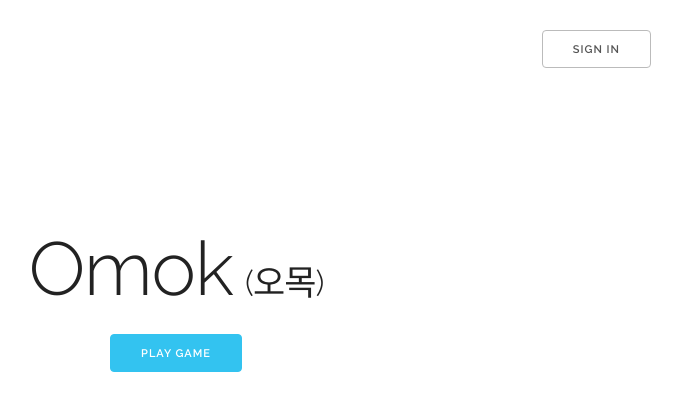
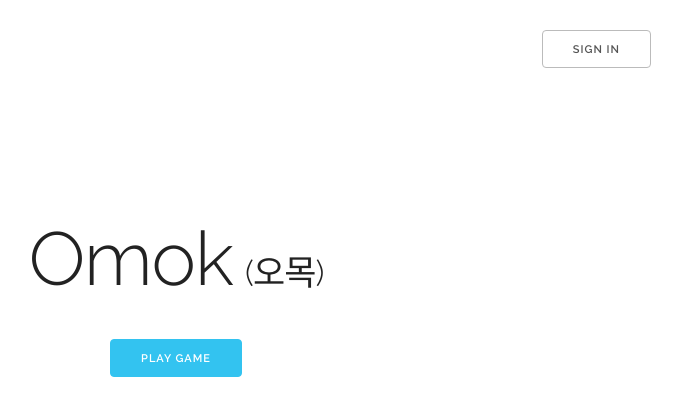
Before and after one commit to AugustineJeong/Omok-Multiplayer-Game, a Flask app: page /index/ in a window 1280 px wide. Shown: the top 416 px of the page, without its empty margins (464-1146 px from the left). Run offline with Flask 2, Linux system fonts and the light colour scheme.

Commit message:
Change index page spacing

```diff
--- a/main/templates/index.html
+++ b/main/templates/index.html
@@ -77,7 +77,7 @@ THE SOFTWARE. -->
           <span style="font-size: 75px;">Omok</span>
           <span style="font-size: 35px;">(오목)</span>
         </h1>
-        <div style="text-align: center;">
+        <div style="text-align: center; line-height: 4.5;">
           <form method="post">
             <button class="button-primary" name="play_button" value="start_game" style="text-align: center">
               Play Game
```
